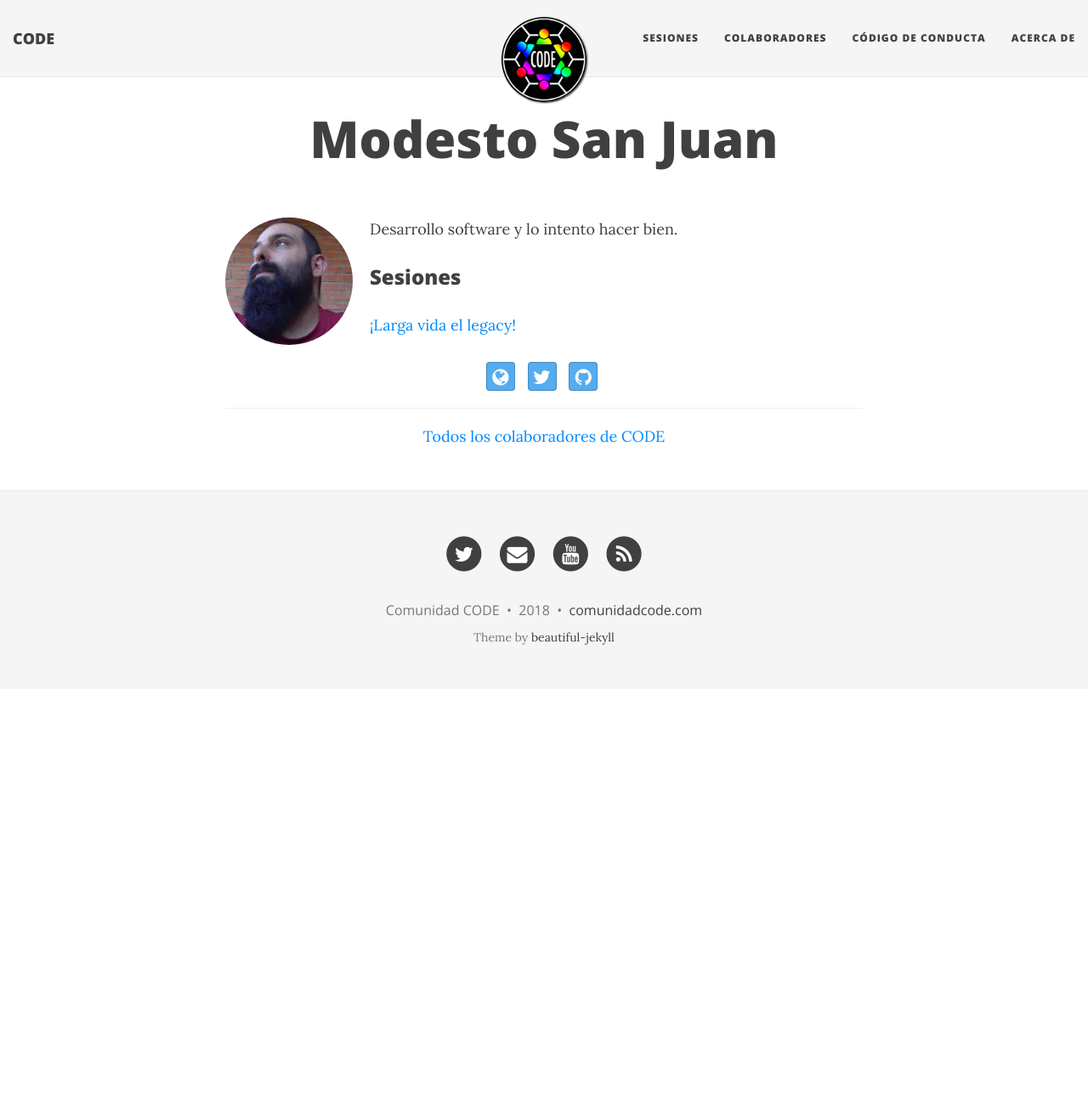
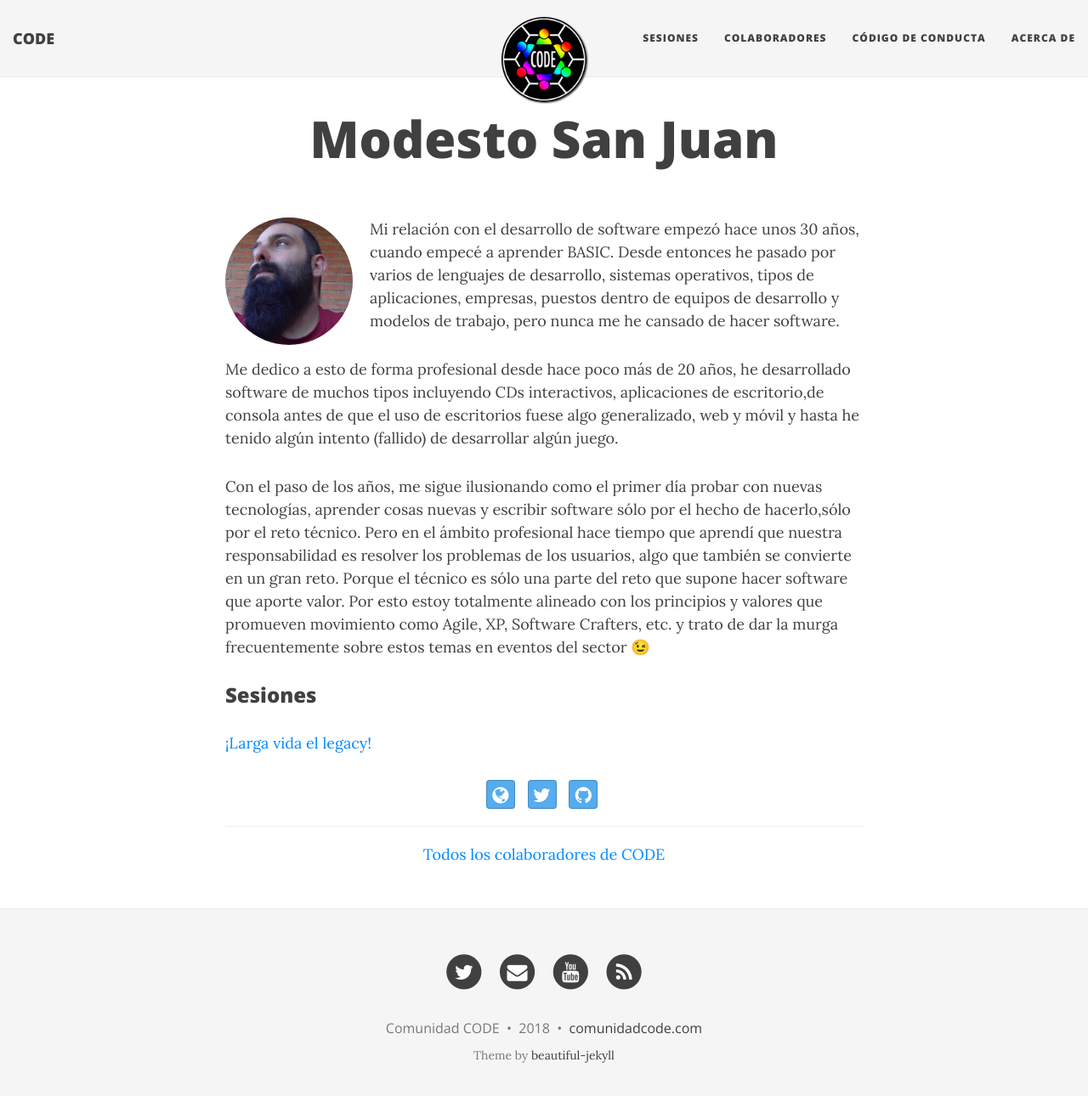
Before and after one commit to comunidadcode/comunidadcode.github.io, a Jekyll site: the page built from colaboradores/modesto.md, in a window 1280 px wide and 1303 px high. Shown: the top 1290 px of the window at 85% size. Built offline with Jekyll 4.4.1, drawn with Linux system fonts in a browser that asks for light colours; nearby versions of some CDN libraries; emoji names are drawn with the system emoji font.

Commit message:
Actualizada info de la sesión de Modesto.

```diff
--- a/colaboradores/modesto.md
+++ b/colaboradores/modesto.md
@@ -7,7 +7,11 @@ github: modesto
 ---
 ![Modesto San Juan](/img/colaboradores/modesto.jpg){: .collaborator-page-image }
 
-Desarrollo software y lo intento hacer bien.
+Mi relación con el desarrollo de software empezó hace unos 30 años, cuando empecé a aprender BASIC. Desde entonces he pasado por varios de lenguajes de desarrollo, sistemas operativos, tipos de aplicaciones, empresas, puestos dentro de equipos de desarrollo y modelos de trabajo, pero nunca me he cansado de hacer software.
+
+Me dedico a esto de forma profesional desde hace poco más de 20 años, he desarrollado software de muchos tipos incluyendo CDs interactivos, aplicaciones de escritorio,de consola antes de que el uso de escritorios fuese algo generalizado, web y móvil y hasta he tenido algún intento (fallido) de desarrollar algún juego.
+
+Con el paso de los años, me sigue ilusionando como el primer día probar con nuevas tecnologías, aprender cosas nuevas y escribir software sólo por el hecho de hacerlo,sólo por el reto técnico. Pero en el ámbito profesional hace tiempo que aprendí que nuestra responsabilidad es resolver los problemas de los usuarios, algo que también se convierte en un gran reto. Porque el técnico es sólo una parte del reto que supone hacer software que aporte valor. Por esto estoy totalmente alineado con los principios y valores que promueven movimiento como Agile, XP, Software Crafters, etc. y trato de dar la murga frecuentemente sobre estos temas en eventos del sector :wink:
 
 ### Sesiones
 
```
Also changed, not shown: proxima-sesion.html (+9 -5 lines), img/legacy.jpg (added).
